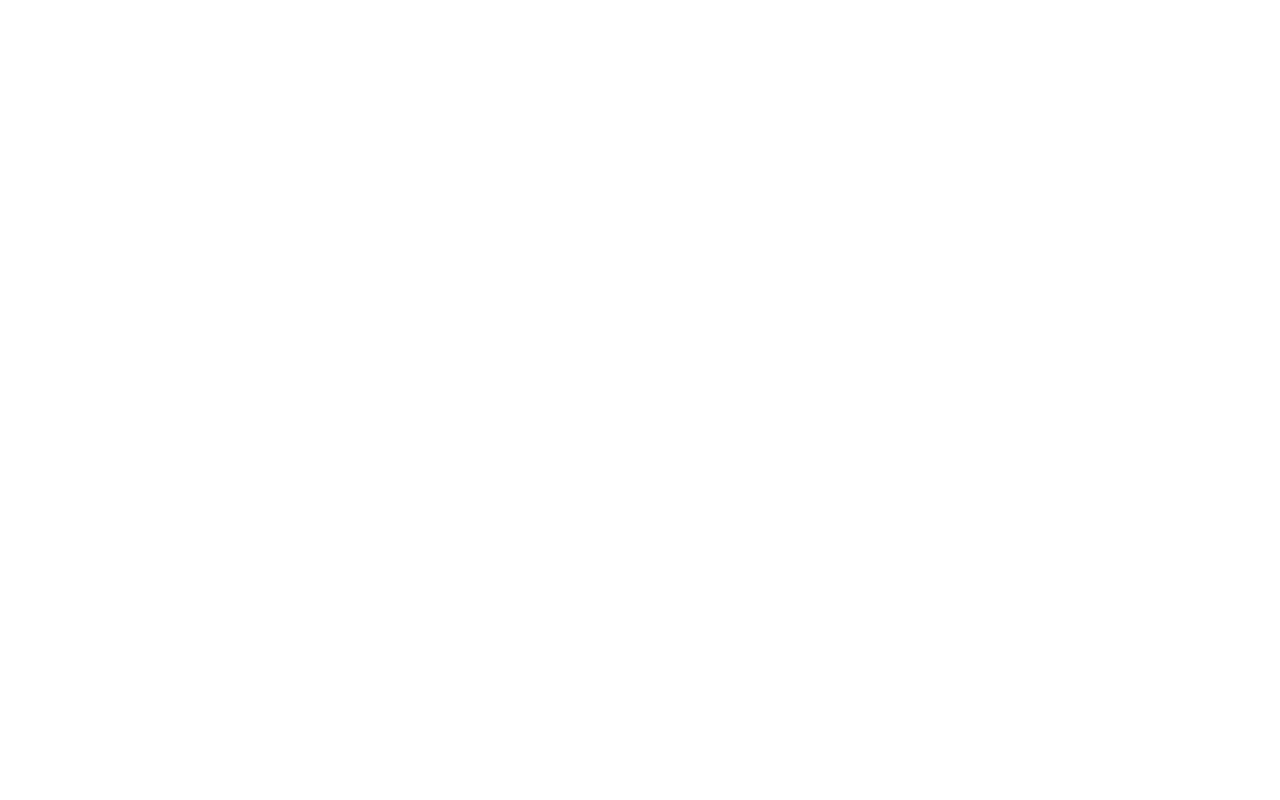
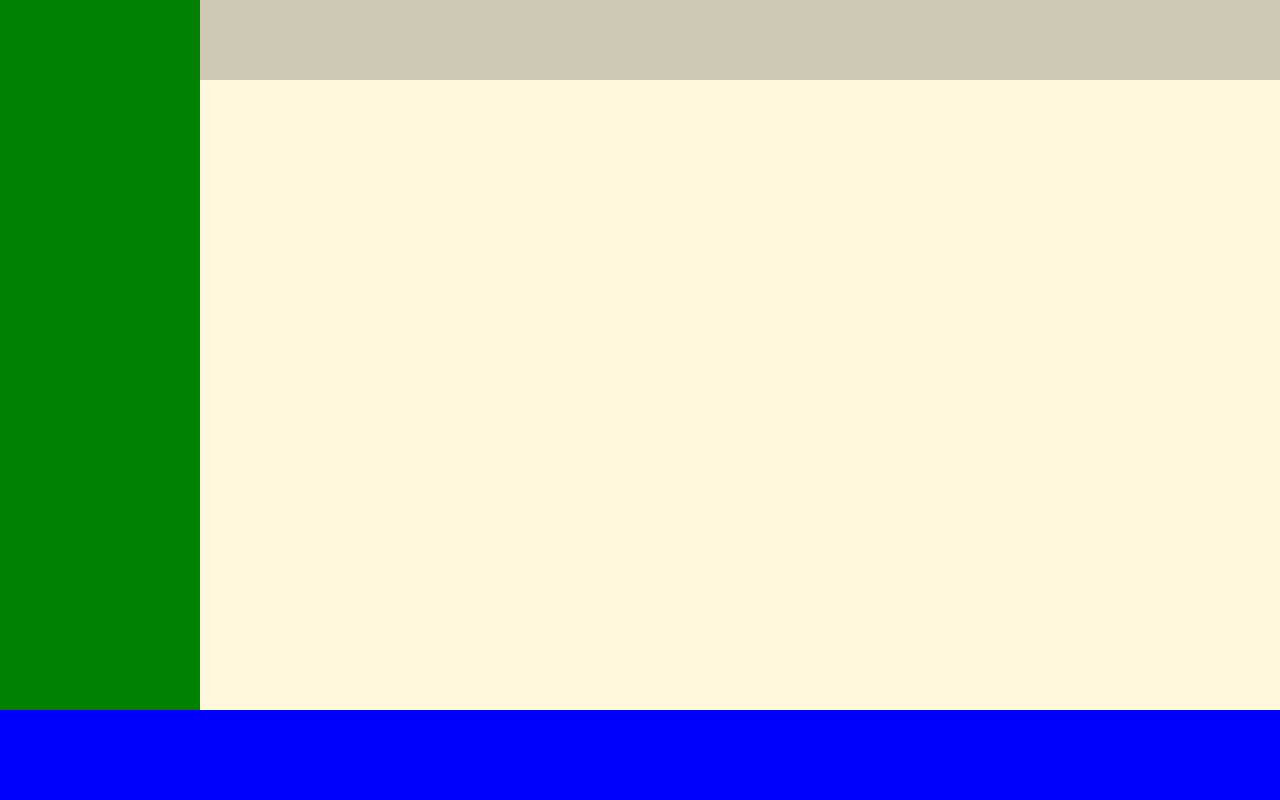
Before and after one commit to RiccardoMarroni/html-css-spotifyweb, a plain HTML site: page index.html in a window 1280 px wide. Drawn offline with Linux system fonts and the light colour scheme.

Commit message:
base layout

```diff
--- a/index.html
+++ b/index.html
@@ -15,6 +15,16 @@
     <title>spotify web</title>
 </head>
 <body>
+    <div class="vrapper">
+        <div class="content d-flex">
+            <div class="header"></div>
+            <div id="sidebar"></div>
+            <main>
+
+            </main>
+        </div>
+        <div id="toolbar"></div>
+    </div>
 
 </body>
 </html>
--- a/style/style.css
+++ b/style/style.css
@@ -19,3 +19,50 @@ ul{
 /* .debug{
     border: 1px solid red;
 } */
+
+.vrapper{
+    height: 100vh;
+    background-color: red;
+    /* overflow: hidden; */
+}
+
+#toolbar{
+    background-color: blue;
+    height: 90px;
+}
+
+.content{
+    height: calc(100vh - 90px);
+    width: 100%;
+    background-color: yellow;
+}
+
+#sidebar{
+    width: 200px;
+    background-color: green;
+}
+
+main{
+    width: calc(100% - 200px);
+    background-color: cornsilk;
+    padding: 100px 20px 20px 20px;
+    overflow-y: auto;
+}
+
+.header{
+    background-color: rgba(0, 0, 0, 0.196);
+    height: 80px;
+    position: fixed;
+    top: 0;
+    left: 200px;
+    width: calc(100% - 200px)
+}
+
+
+
+
+
+/* flex uility */
+.d-flex{
+    display: flex;
+}
```
